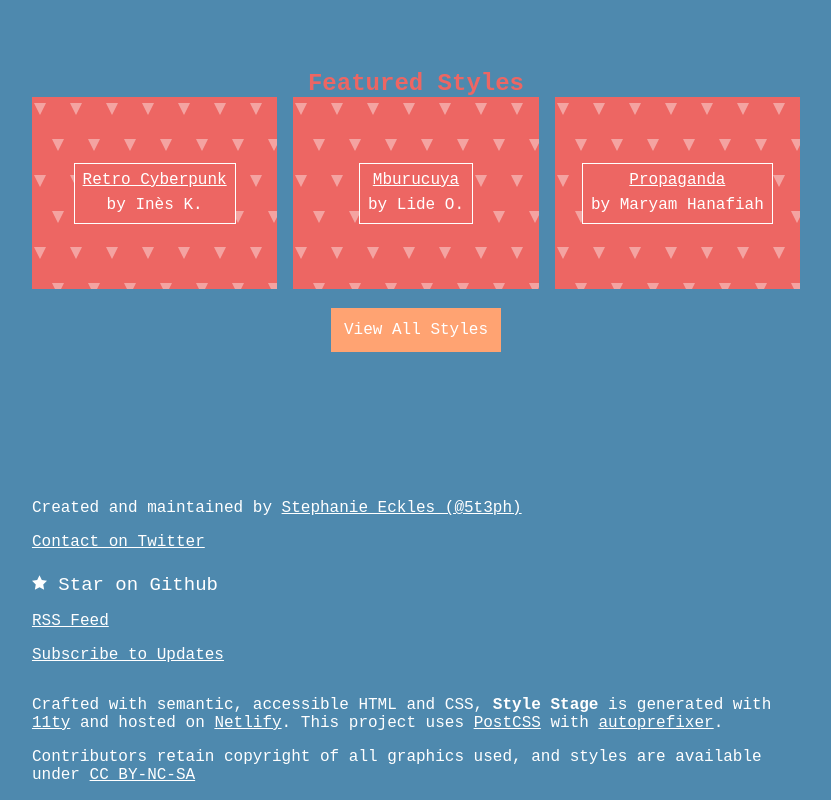
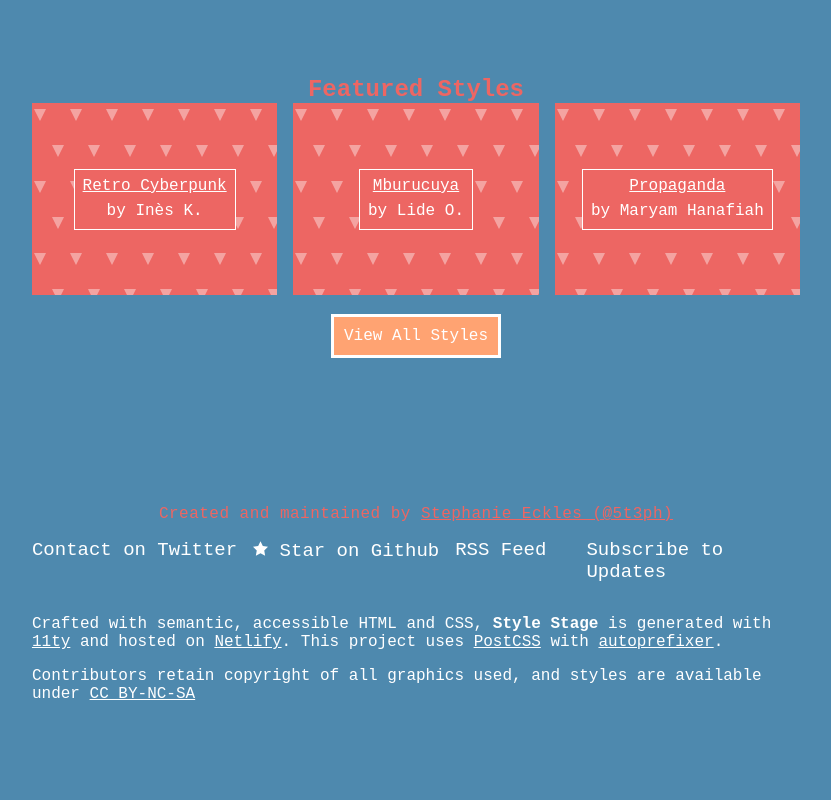
Before and after one commit to likannp/styleStageTemplate, a plain HTML site: page public/index.html in a window 1280 px wide. Shown: the part 3451-4251 px from the top of the page, without its empty margins (224-1055 px from the left). After the commit the page ends 4154 px from the top, so only its background shows below. Drawn offline with Linux system fonts and the light colour scheme.

Commit message:
finalização versão 0.1

```diff
--- a/public/style.css
+++ b/public/style.css
@@ -264,7 +264,7 @@ aside {
 }
 
 .profile .container {
-    background: #ffa372;
+    border: 3px solid #ffa372;
     color: #fff;
     padding: 10px;
     display: grid;
@@ -346,5 +346,26 @@ article .container, .page-footer .container, #styles .container {
     background: #ffa372;
     color: #fff;
     text-decoration: none;
-    border: 3px solid #ffa372;
+    border: 3px solid #fff;
 }
+
+.page-footer p:first-child {
+    margin-top: 3rem;
+    color: #ed6663;
+    letter-spacing: 0.03em;
+    text-align: center;
+}
+
+.page-footer ul {
+    grid-template-columns: repeat(auto-fit, minmax(12ch, auto));
+}
+
+.page-footer ul a {
+    text-decoration: none;
+    font-size: max(1.1vw, 19px);
+    text-align: center;
+}
+
+.page-footer .container > :last-child {
+    margin-bottom: 0;
+}
```
